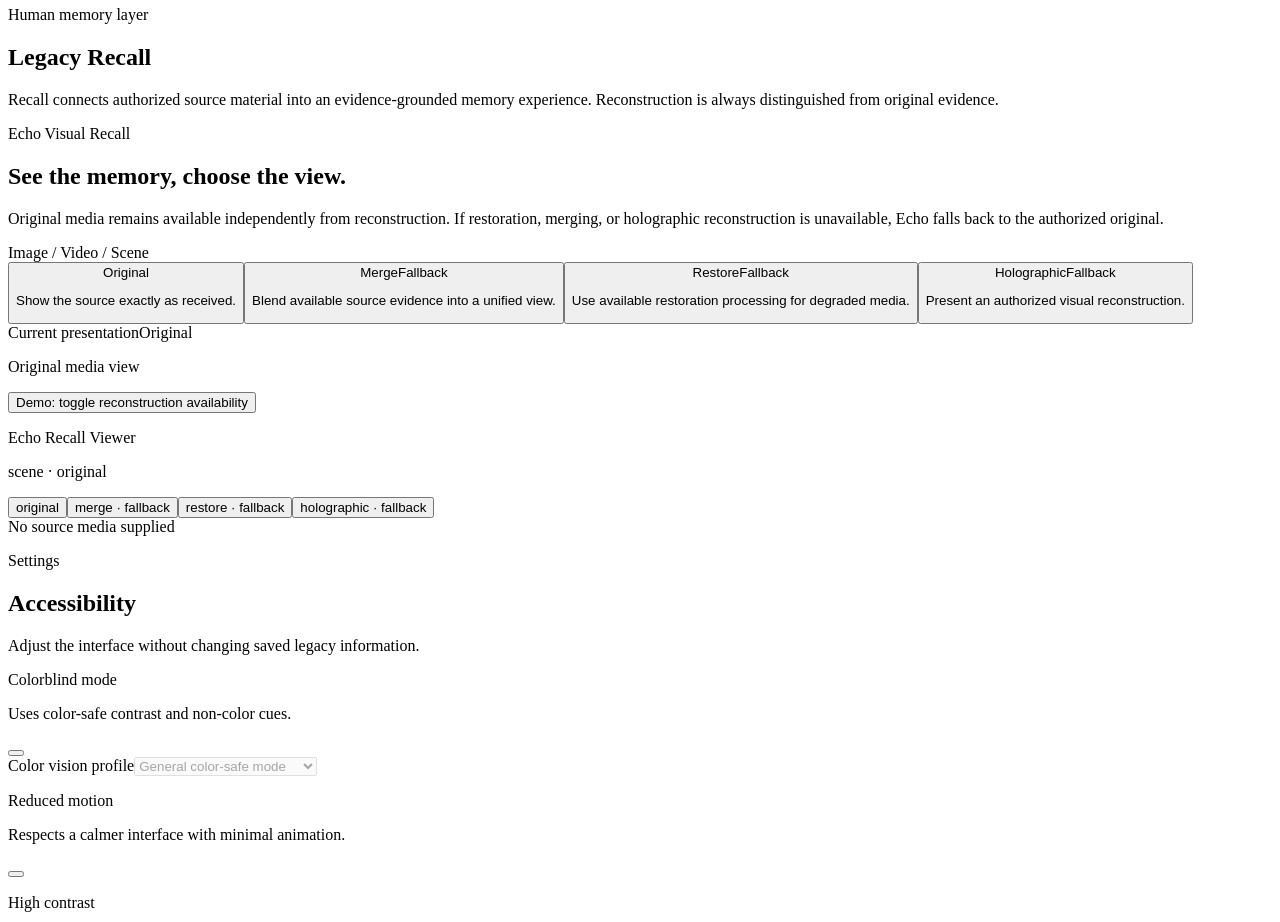
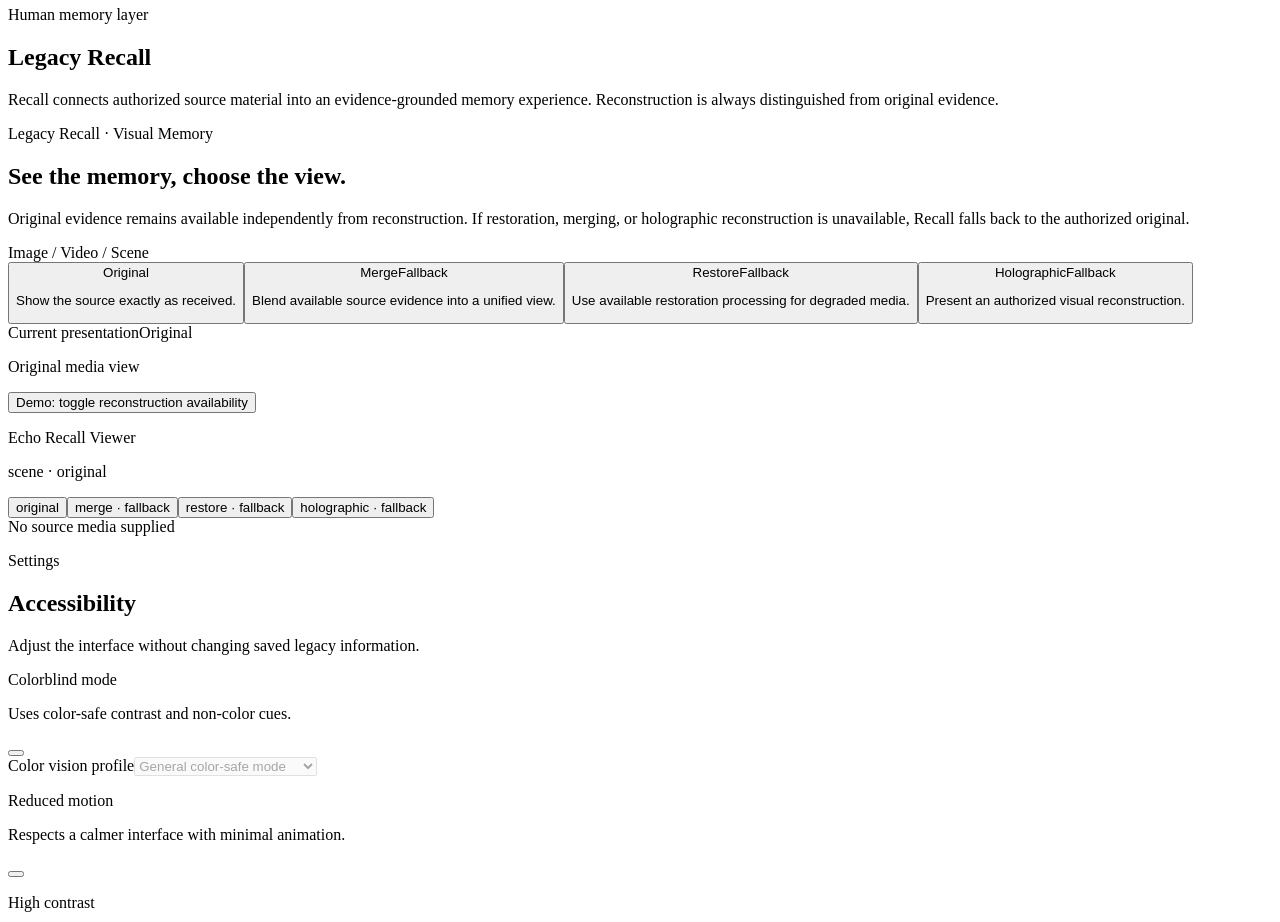
Before and after one commit to LegacyArchitectRVA/Legacy-OS, a Next.js app in the folder apps/web/: page / in a window 1280 px wide. Shown: the part 960-1882 px from the top of the page. Built offline with nearby package versions, Linux system fonts and the light colour scheme.

Commit message:
Rename Echo visual recall experience to Legacy Recall

```diff
--- a/apps/web/app/components/VisualRecallPanel.tsx
+++ b/apps/web/app/components/VisualRecallPanel.tsx
@@ -14,7 +14,7 @@ const modes: { id: Mode; label: string; detail: string }[] = [
 export default function VisualRecallPanel() {
   const [mode, setMode] = useState<Mode>("original");
   const [reconstructionAvailable, setReconstructionAvailable] = useState(false);
-  const reconstructionMode = mode === "restore" || mode === "merge" || mode === "holographic";
+  const reconstructionMode = mode !== "original";
   const displayedMode = reconstructionMode && !reconstructionAvailable ? "original" : mode;
   const displayedLabel = modes.find((item) => item.id === displayedMode)?.label ?? "Original";
 
@@ -22,10 +22,10 @@ export default function VisualRecallPanel() {
     <section className="rounded-2xl border border-white/10 bg-black/40 p-6 shadow-2xl backdrop-blur">
       <div className="flex flex-wrap items-start justify-between gap-4">
         <div>
-          <p className="text-xs font-semibold uppercase tracking-[0.25em] text-cyan-300">Echo Visual Recall</p>
+          <p className="text-xs font-semibold uppercase tracking-[0.25em] text-cyan-300">Legacy Recall · Visual Memory</p>
           <h2 className="mt-2 text-2xl font-semibold text-white">See the memory, choose the view.</h2>
           <p className="mt-2 max-w-2xl text-sm text-white/60">
-            Original media remains available independently from reconstruction. If restoration, merging, or holographic reconstruction is unavailable, Echo falls back to the authorized original.
+            Original evidence remains available independently from reconstruction. If restoration, merging, or holographic reconstruction is unavailable, Recall falls back to the authorized original.
           </p>
         </div>
         <span className="rounded-full border border-white/10 px-3 py-1 text-xs text-white/60">Image / Video / Scene</span>
@@ -62,7 +62,7 @@ export default function VisualRecallPanel() {
           {displayedMode === "holographic" ? (
             <div className="text-center text-cyan-200">
               <div className="mx-auto h-24 w-24 animate-pulse rounded-full border border-cyan-300/60 shadow-[0_0_60px_rgba(103,232,249,.35)]" />
-              <p className="mt-4 text-sm">Holographic reconstruction</p>
+              <p className="mt-4 text-sm">Authorized holographic reconstruction</p>
             </div>
           ) : (
             <div className="text-center">
```
